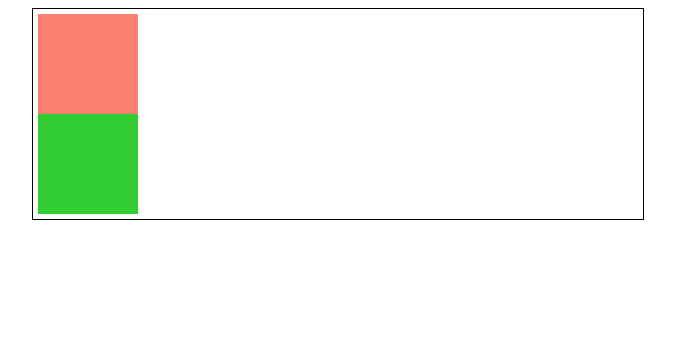
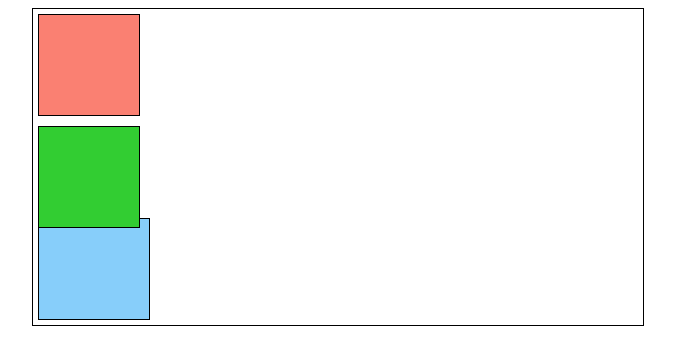
Before and after one commit to abuabdirohman4/css-layouting, a plain HTML site: page css_06_position/position_static/index.html in a window 1280 px wide. Shown: the whole page, without its empty margins (302-977 px from the left). Drawn offline with Linux system fonts and the light colour scheme.

Commit message:
position relative done

```diff
--- a/css_06_position/position_relative/style.css
+++ b/css_06_position/position_relative/style.css
@@ -8,15 +8,18 @@
 .satu, .dua, .tiga {
     height: 100px;
     width: 100px;
+    border: 1px solid black;
 }
 
 .satu {
     background-color: salmon;
-    position: relative; /* The Default is relative, one dimension */
+    position: static; /* * The Default is static, one dimension */
 }
 
 .dua {
     background-color: limegreen;
+    /* position: relative; */
+
 }
 
 .tiga {
--- a/css_06_position/position_static/style.css
+++ b/css_06_position/position_static/style.css
@@ -8,6 +8,7 @@
 .satu, .dua, .tiga {
     height: 100px;
     width: 100px;
+    border: 1px solid black;
 }
 
 .satu {
@@ -16,9 +17,15 @@
 
 .dua {
     background-color: limegreen;
-    float: left;
+
+    /* * element be in another dimension */
+    position: relative;
+
+    /* ? to uses this properties you must use position (except static) properties first */
+    top : 10px;
 }
 
 .tiga {
     background-color: lightskyblue;
+    width: 110px;
 }
```
